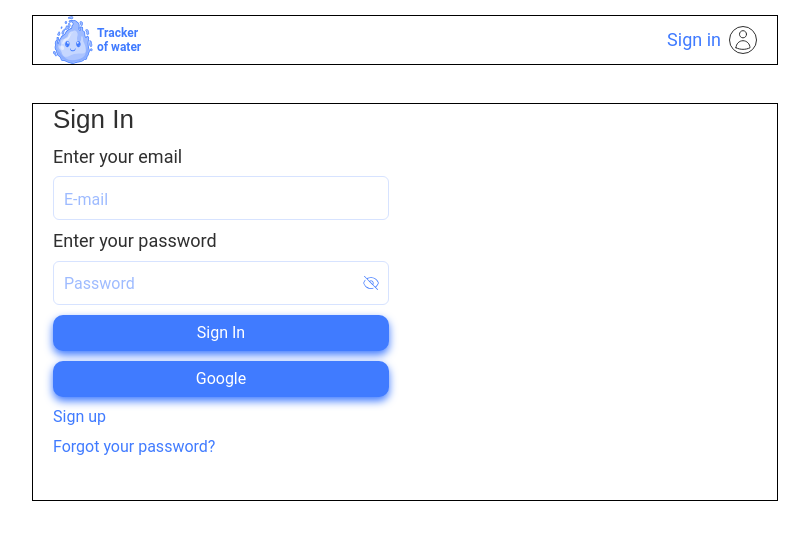
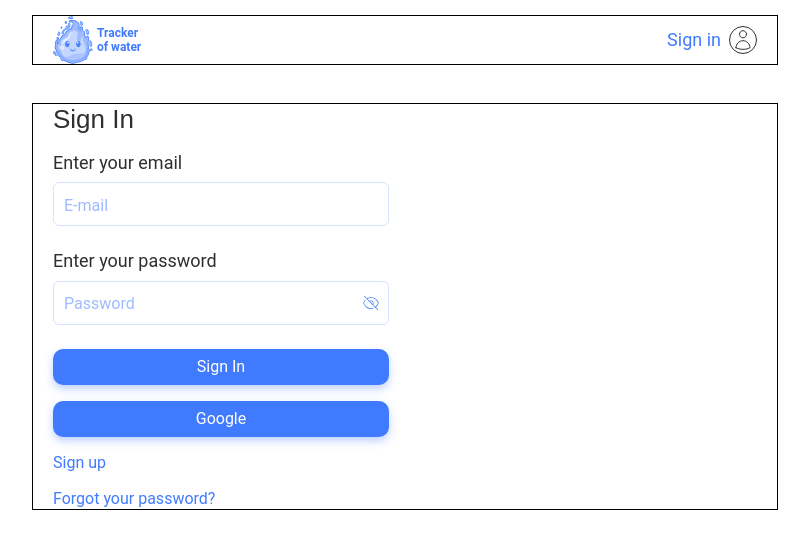
Before and after one commit to ServerIbraimovUa/agua_vivo_app, a React (Vite) app: page /agua_vivo_app/signin in a window 1280 px wide. Shown: the top 548 px of the page, without its empty margins (235-1044 px from the left). Built offline with nearby package versions, Linux system fonts and the light colour scheme; no server answers.

Commit message:
Added styles

```diff
--- a/src/components/AuthForm/AuthForm.styled.ts
+++ b/src/components/AuthForm/AuthForm.styled.ts
@@ -1,11 +1,19 @@
 import styled from "styled-components";
 import { device } from "../../css/deviceSize";
+
+export const StyledAuthSection = styled.section`
+  display: flex;
+  @media ${device.tablet} {
+  }
+  @media ${device.desktop} {
+  }
+`;
 
 export const StyledAuthForm = styled.form`
   display: flex;
   flex-direction: column;
   max-width: 280px;
-  gap: 10px;
+  gap: 16px;
 
   label {
     display: flex;
@@ -17,7 +25,17 @@ export const StyledAuthForm = styled.form`
       position: relative;
     }
   }
-  input {
+  .gap-error {
+    gap: 4px;
+  }
+
+  .error {
+    color: var(--secondary-red);
+    font-size: 14px;
+
+    /* border: 1px solid var(--secondary-red); */
+  }
+  .input {
     width: 100%;
     height: 44px;
     border: 1px solid var(--secondary-light-blue);
@@ -25,6 +43,10 @@ export const StyledAuthForm = styled.form`
     padding: 12px 36px 12px 10px;
     color: var(--primary-blue);
     background-color: var(--primary-white);
+    &:hover,
+    &:focus {
+      outline: none;
+    }
 
     &::placeholder {
       font-size: 16px;
@@ -33,11 +55,19 @@ export const StyledAuthForm = styled.form`
     }
   }
 
-  /* min-height: 396px; */
+  .input-red {
+    border: 1px solid var(--secondary-red);
+    color: var(--secondary-red);
+    gap: 4px;
+  }
+  .input-blue {
+    border: 1px solid var(--secondary-light-blue);
+    color: var(--primary-blue);
+    gap: 8px;
+  }
 
   @media ${device.tablet} {
     max-width: 336px;
-    max-height: 404px;
   }
   @media ${device.desktop} {
     max-width: 384px;
@@ -48,7 +78,7 @@ export const StyledLoginDiv = styled.div`
   flex-direction: column;
   max-width: 280px;
   min-height: 396px;
-  gap: 10px;
+  gap: 16px;
   .title {
     font-family: "Roboto-Medium", sans-serif;
     font-size: 26px;
@@ -59,13 +89,16 @@ export const StyledLoginDiv = styled.div`
     font-size: 16px;
     line-height: 1.25;
     color: var(--primary-blue);
+    &:hover {
+      color: var(--secondary-orange);
+    }
   }
   @media ${device.tablet} {
     max-width: 336px;
-    max-height: 404px;
   }
   @media ${device.desktop} {
     max-width: 384px;
+    margin-left: 728px;
   }
 `;
 
--- a/src/components/AuthForm/AuthForm.tsx
+++ b/src/components/AuthForm/AuthForm.tsx
@@ -57,19 +57,24 @@ const AuthForm: FC<Props> = ({ repeat }) => {
 
   return (
     <StyledAuthForm onSubmit={handleSubmit(onSubmit)}>
-      <label>
+      <label className={errors.email ? "gap-error" : ""}>
         <span>Enter your email</span>
         <input
+          className={errors.email ? "input-red input" : "input-blue input"}
           {...register("email", { required: true })}
           type="email"
           placeholder="E-mail"
         />
-        {errors.email && <span>This field is required</span>}
+        <span className="error">
+          {errors.email && <span>This field is required</span>}
+        </span>
       </label>
-      <label>
+
+      <label className={errors.email ? "gap-error" : ""}>
         <span>Enter your password</span>
         <div className="eye-input">
           <input
+            className={errors.password ? "input-red input" : "input-blue input"}
             {...register("password", { required: true })}
             type={toggleInput}
             placeholder="Password"
@@ -86,15 +91,19 @@ const AuthForm: FC<Props> = ({ repeat }) => {
             )}
           </StyledAuthFormSpan>
         </div>
+        <span className="error">{errors.password?.message}</span>
+      </label>
 
-        {errors.password?.message}
-      </label>
       {repeat && (
         <>
-          <label>
+          <label className={errors.email ? "gap-error" : ""}>
             <span>Repeat password</span>
+
             <div className="eye-input">
               <input
+                className={
+                  errors.password ? "input-red input" : "input-blue input"
+                }
                 {...register("repeatPassword", {
                   required: true,
                 })}
@@ -113,8 +122,7 @@ const AuthForm: FC<Props> = ({ repeat }) => {
                 )}
               </StyledAuthFormSpan>
             </div>
-
-            {errors.repeatPassword?.message}
+            <span className="error">{errors.repeatPassword?.message}</span>
           </label>
         </>
       )}
--- a/src/main.ts
+++ b/src/main.ts
@@ -38,8 +38,8 @@ export const GlobalStyle = createGlobalStyle`
   --high-index: 100;
 
 // SHADOW
---btn-box-shadow: 0 4px 8px #407bff;
---btn-box-shadow-hover: 0 4px 14px #407bff;
+--btn-box-shadow: 0 4px 8px #407BFF57;
+--btn-box-shadow-hover: 0 4px 14px #407BFF8A;
 
 }
 
--- a/src/pages/LoginPage.tsx
+++ b/src/pages/LoginPage.tsx
@@ -2,12 +2,13 @@ import AuthForm from "../components/AuthForm/AuthForm";
 import { NavLink } from "react-router-dom";
 import {
   AuthFormButton,
+  StyledAuthSection,
   StyledLoginDiv,
 } from "../components/AuthForm/AuthForm.styled";
 
 const LoginPage = () => {
   return (
-    <section>
+    <StyledAuthSection>
       <div className="container">
         <StyledLoginDiv>
           <h2 className="title">Sign In</h2>
@@ -21,7 +22,7 @@ const LoginPage = () => {
           </NavLink>
         </StyledLoginDiv>
       </div>
-    </section>
+    </StyledAuthSection>
   );
 };
 
```
